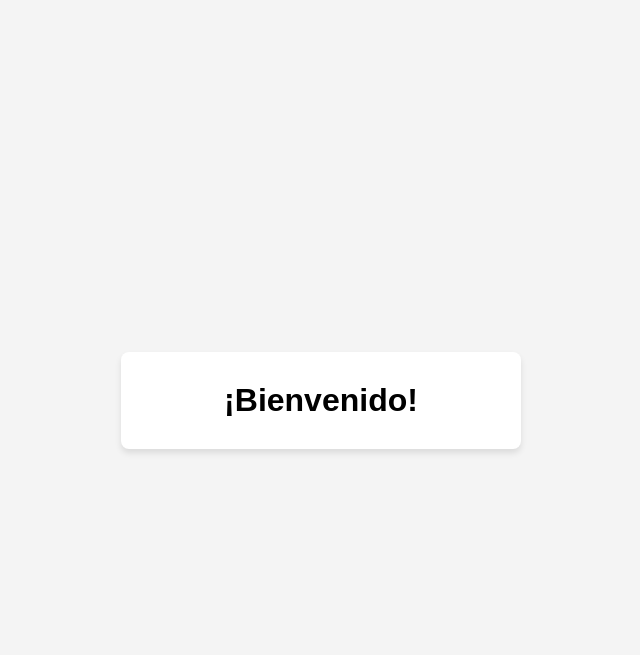
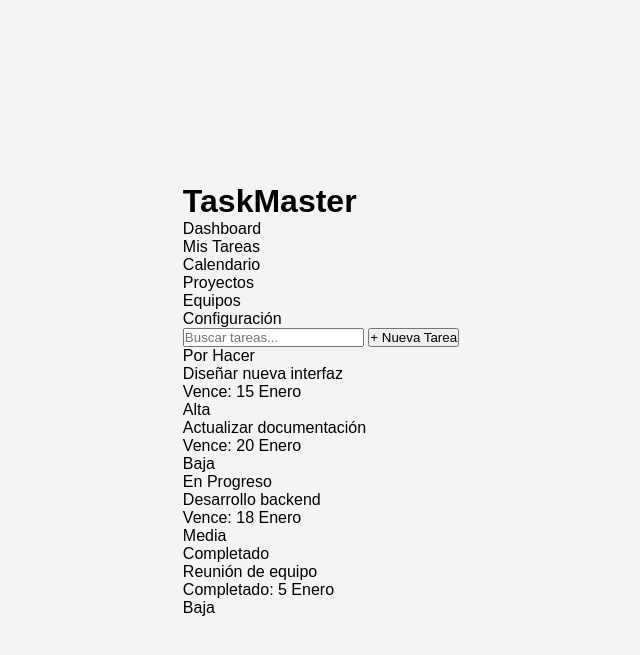
Before and after one commit to JordyMorenoArias/Flask-Login-Crud-Dashboard, a Flask app: page /home in a window 1280 px wide. Shown: the top 655 px of the page, without its empty margins (319-959 px from the left). Run offline with Flask 3, Linux system fonts and the light colour scheme; the visitor is signed in with stand-in values (Sample User, id 1).

Commit message:
Se creo el HTML y se Agregaron los estilos

```diff
--- a/app.py
+++ b/app.py
@@ -21,6 +21,9 @@
         email = request.form['email']
         password = request.form['password']
 
+        if not email or not password:
+            return render_template('login.html', error="Los campos no pueden estar vacíos")
+
         with pymysql.connect(host="localhost", user="root", password="", database="loginpython", port=3306) as connection:
             with connection.cursor() as cursor:
                 cursor.execute("SELECT Id FROM Users WHERE User = %s AND Password = %s", (email, HashearPassword(password)))
--- a/templates/home.html
+++ b/templates/home.html
@@ -6,8 +6,57 @@
     <link rel="stylesheet" href="../static/styles.css">
 </head>
 <body>
-    <div class="Home-container">
-        <h1>¡Bienvenido!</h1>
+    <div class="dashboard">
+        <div class="sidebar">
+            <h1>TaskMaster</h1>
+            <div class="menu-item">Dashboard</div>
+            <div class="menu-item">Mis Tareas</div>
+            <div class="menu-item">Calendario</div>
+            <div class="menu-item">Proyectos</div>
+            <div class="menu-item">Equipos</div>
+            <div class="menu-item">Configuración</div>
+        </div>
+
+        <div class="main-content">
+            <div class="header">
+                <input type="text" class="search" placeholder="Buscar tareas...">
+                <button class="add-task">+ Nueva Tarea</button>
+            </div>
+
+            <div class="task-grid">
+                <div class="task-column">
+                    <div class="column-header">Por Hacer</div>
+                    <div class="task-card">
+                        <div class="task-title">Diseñar nueva interfaz</div>
+                        <div class="task-date">Vence: 15 Enero</div>
+                        <span class="task-priority high">Alta</span>
+                    </div>
+                    <div class="task-card">
+                        <div class="task-title">Actualizar documentación</div>
+                        <div class="task-date">Vence: 20 Enero</div>
+                        <span class="task-priority low">Baja</span>
+                    </div>
+                </div>
+
+                <div class="task-column">
+                    <div class="column-header">En Progreso</div>
+                    <div class="task-card">
+                        <div class="task-title">Desarrollo backend</div>
+                        <div class="task-date">Vence: 18 Enero</div>
+                        <span class="task-priority medium">Media</span>
+                    </div>
+                </div>
+
+                <div class="task-column">
+                    <div class="column-header">Completado</div>
+                    <div class="task-card">
+                        <div class="task-title">Reunión de equipo</div>
+                        <div class="task-date">Completado: 5 Enero</div>
+                        <span class="task-priority low">Baja</span>
+                    </div>
+                </div>
+            </div>
+        </div>
     </div>
 </body>
 </html>
```
Also changed, not shown: static/styles.css (+115 -0 lines).
